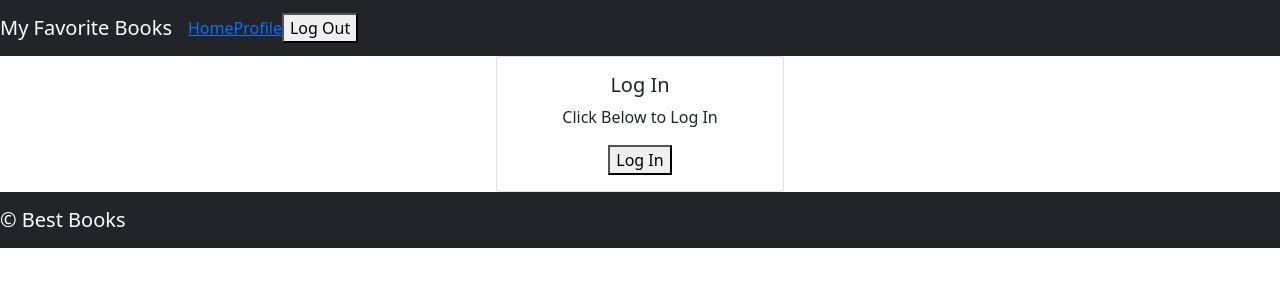
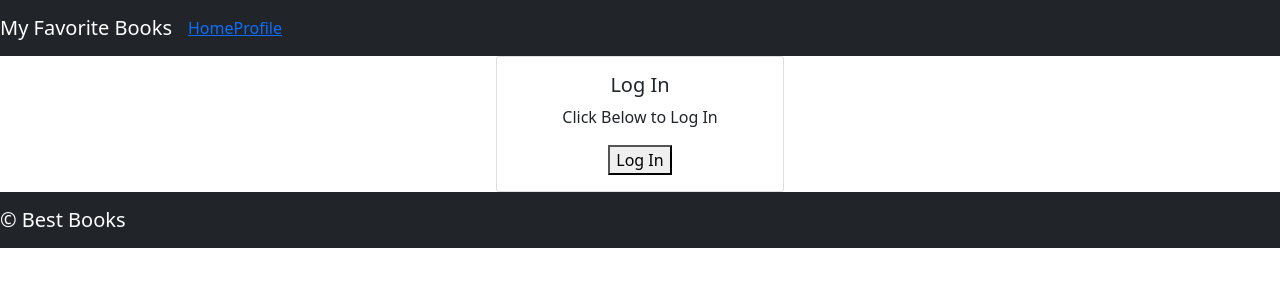
Before and after one commit to selmaT273/can-of-books-front-end, a React (Create React App) app: page / in a window 1280 px wide. Shown: the top 300 px of the page. Built offline with nearby package versions, Linux system fonts and the light colour scheme.

Commit message:
conditionally render logout

```diff
--- a/src/App.js
+++ b/src/App.js
@@ -16,7 +16,7 @@ class App extends React.Component {
 
   render() {
     console.log('app', this.props);
-    const { user, isAuthenticated } = this.props.auth0;
+    const { isAuthenticated } = this.props.auth0;
     return(
       <>
         <Router>
--- a/src/Header.js
+++ b/src/Header.js
@@ -3,19 +3,21 @@ import Navbar from 'react-bootstrap/Navbar';
 import { Link } from "react-router-dom";
 import './Header.css';
 import LogoutButton from './LogoutButton';
+import { withAuth0 } from '@auth0/auth0-react';
 
 class Header extends React.Component {
   render() {
+    const { isAuthenticated } = this.props.auth0;
+
     return(
       <Navbar collapseOnSelect expand="lg" bg="dark" variant="dark">
         <Navbar.Brand>My Favorite Books</Navbar.Brand>
         <Link to="/">Home</Link>
         <Link to="/profile">Profile</Link>
-        <LogoutButton />
-        {/* TODO: if the user is logged in, render the `LogoutButton` - if the user is logged out, render the `LoginButton` */}
+        {isAuthenticated ? <LogoutButton /> : ''}
       </Navbar>
     );
   }
 }
 
-export default Header;
+export default withAuth0(Header);
```
